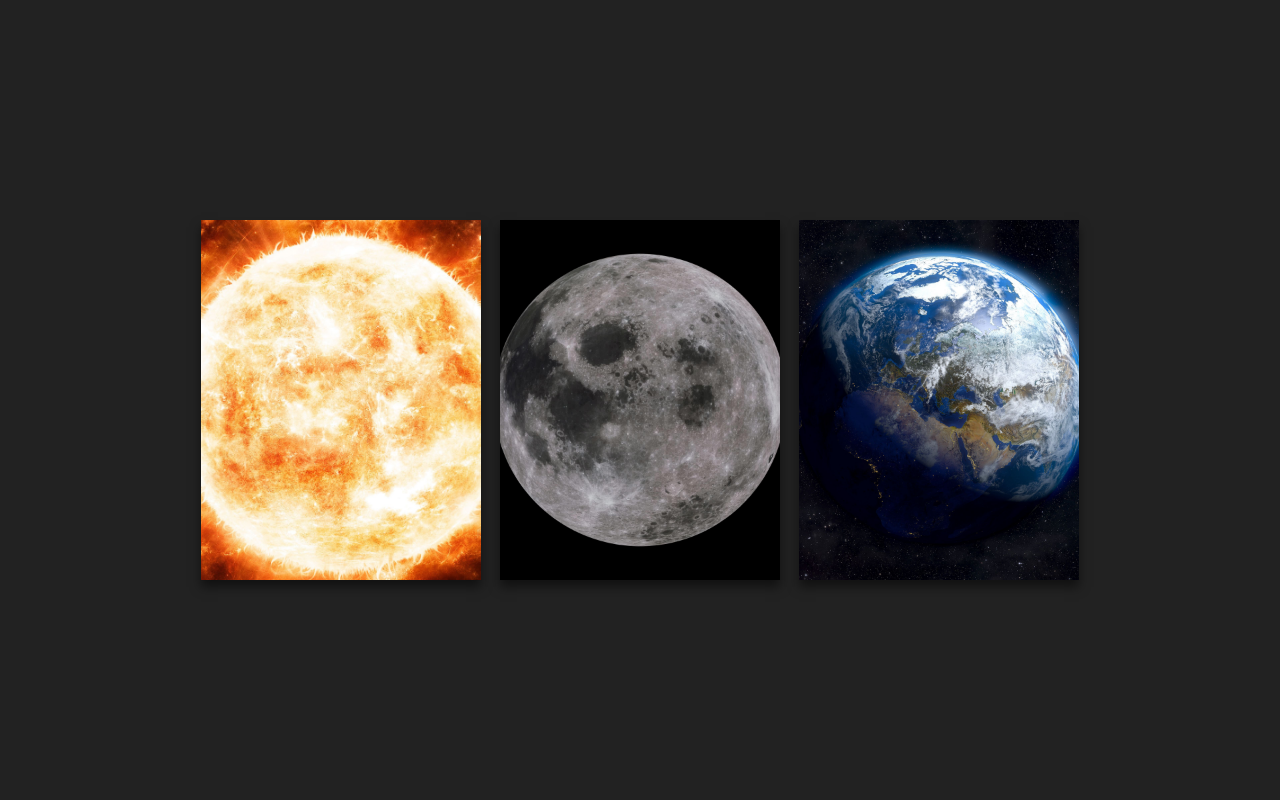
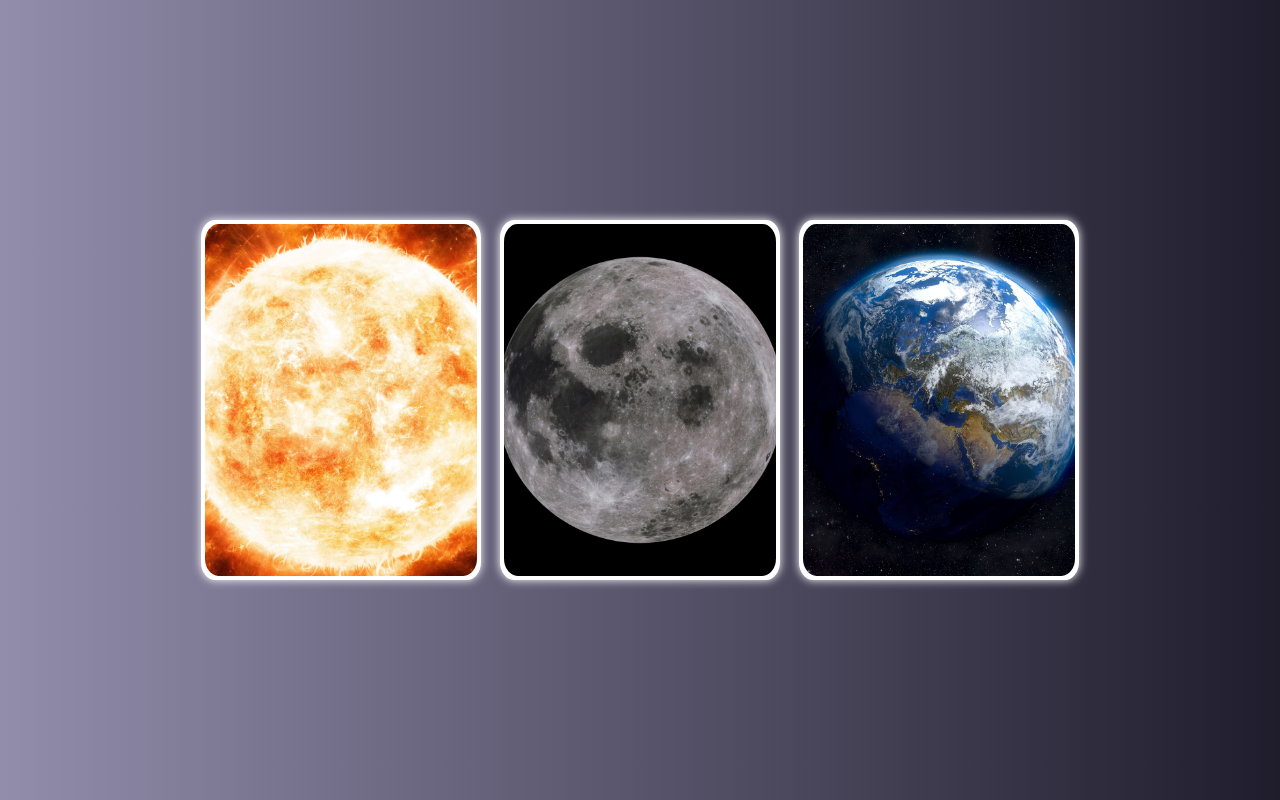
Before and after one commit to francoasevey/Card-Hover-Effects, a plain HTML site: page index.html in a window 1280 px wide. Drawn offline with Linux system fonts and the light colour scheme.

Commit message:
css hover cards

```diff
--- a/main.css
+++ b/main.css
@@ -11,7 +11,9 @@ html, body{
     display: flex;
     justify-content: center;
     align-items: center;
-    background: #222;
+    background: #1F1C2C;
+    background: -webkit-linear-gradient(to right, #928DAB, #1F1C2C);
+    background: linear-gradient(to right, #928DAB, #1F1C2C);
 }
 .wrapper{
     display: flex;
@@ -28,6 +30,10 @@ html, body{
     align-items: flex-end;
     box-shadow: 0px 7px 10px rgba(0, 0, 0, 0.5);
     transition: 0.5s ease-in-out;
+    box-shadow:rgb(255, 255, 255) 0 0.0em 0.60em;
+    border: 4px solid #ffffff;
+    text-shadow:  rgb(255, 255, 255) 0 0.0em 0.80em;
+    border-radius: 5%;
 }
 .card:hover{
     transform: translateY(20px);
@@ -40,7 +46,7 @@ html, body{
     display: block;
     width: 100%;
     height: 100%;
-    background: linear-gradient(to bottom, rgba(0, 176, 155, 0.5), rgba(150, 201, 61, 1));
+    background: linear-gradient(to bottom, rgba(163, 163, 163, 0.5), rgb(0, 0, 0));
     z-index: 2;
     transition: 0.5s all;
     opacity: 0;
@@ -55,6 +61,7 @@ html, body{
     position: absolute;
     top: 0;
     left: 0;
+    border-radius: 5%;
 }
 .card .info{
     position: relative;
@@ -86,7 +93,10 @@ html, body{
     font-weight: bold;
     cursor: pointer;
     transition: 0.4s ease-in-out;
+    border: 4px solid #ffffff;
+    text-shadow:  rgb(255, 255, 255) 0 0.0em 0.80em;
+    border-radius: 5%;
 }
 .card .info .btn:hover{
-    box-shadow: 0px 7px 10px rgba(0, 0, 0, 0.5);
+    box-shadow:rgb(255, 255, 255) 0 0.0em 0.60em;
 }
```
